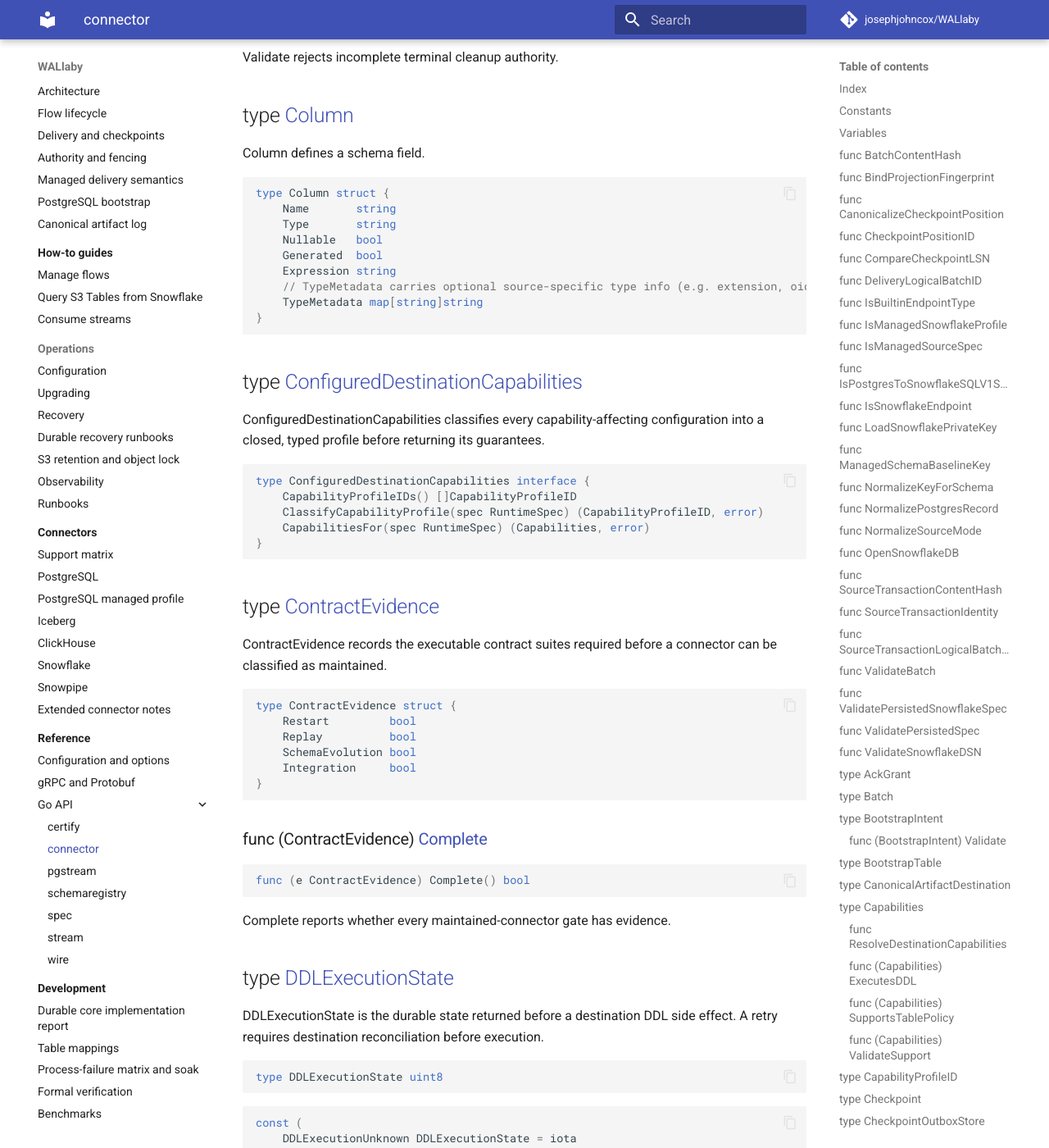
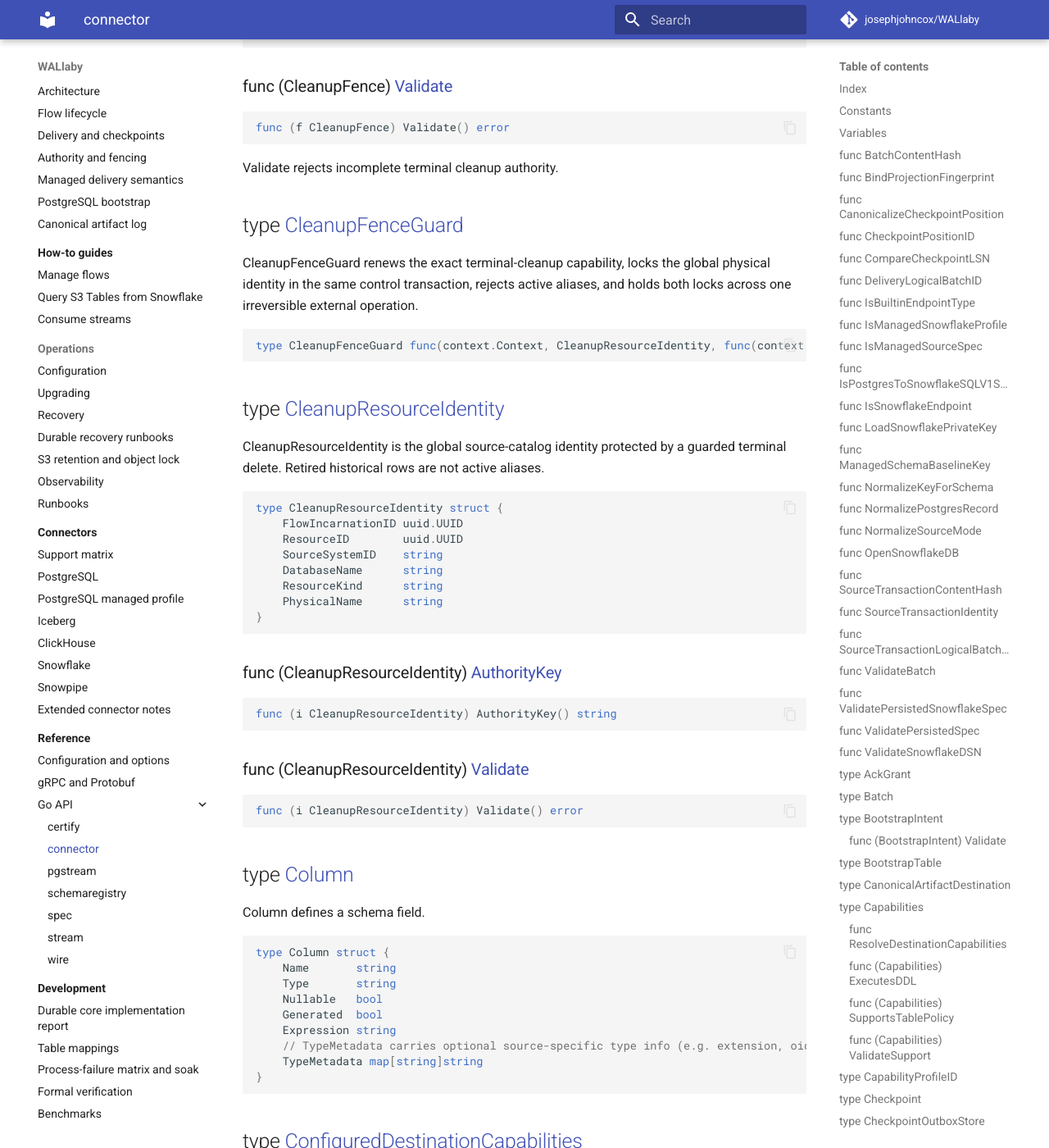
Before and after one commit to josephjohncox/WALlaby, an MkDocs documentation site: the page built from docs/reference/generated/go/connector.md, in a window 1280 px wide and 1400 px high, scrolled down 17292 px. Shown: the whole window at 82% size. Built offline with MkDocs 1.6.1 and Material for MkDocs 9.7.7, drawn with Linux system fonts in a browser that asks for light colours; comment, search, counter and statistics services are not loaded; some of the changed text lies outside the part shown.

Commit message:
docs: refresh cleanup guard API reference

````diff
--- a/docs/reference/generated/go/connector.md
+++ b/docs/reference/generated/go/connector.md
@@ -58,6 +58,10 @@ Package connector defines the stable source, destination, checkpoint, schema, an
 - [type ClaimKind](<#ClaimKind>)
 - [type CleanupFence](<#CleanupFence>)
   - [func \(f CleanupFence\) Validate\(\) error](<#CleanupFence.Validate>)
+- [type CleanupFenceGuard](<#CleanupFenceGuard>)
+- [type CleanupResourceIdentity](<#CleanupResourceIdentity>)
+  - [func \(i CleanupResourceIdentity\) AuthorityKey\(\) string](<#CleanupResourceIdentity.AuthorityKey>)
+  - [func \(i CleanupResourceIdentity\) Validate\(\) error](<#CleanupResourceIdentity.Validate>)
 - [type Column](<#Column>)
 - [type ConfiguredDestinationCapabilities](<#ConfiguredDestinationCapabilities>)
 - [type ContractEvidence](<#ContractEvidence>)
@@ -531,7 +535,7 @@ type Batch struct {
 ```
 
 <a name="BootstrapIntent"></a>
-## type [BootstrapIntent](<https://github.com/josephjohncox/WALlaby/blob/main/pkg/connector/managed_bootstrap.go#L13-L24>)
+## type [BootstrapIntent](<https://github.com/josephjohncox/WALlaby/blob/main/pkg/connector/managed_bootstrap.go#L15-L26>)
 
 BootstrapIntent identifies one immutable managed snapshot generation. It is independent of the public lifecycle state, which remains running while the private bootstrap phases advance.
 
@@ -551,7 +555,7 @@ type BootstrapIntent struct {
 ```
 
 <a name="BootstrapIntent.Validate"></a>
-### func \(BootstrapIntent\) [Validate](<https://github.com/josephjohncox/WALlaby/blob/main/pkg/connector/managed_bootstrap.go#L28>)
+### func \(BootstrapIntent\) [Validate](<https://github.com/josephjohncox/WALlaby/blob/main/pkg/connector/managed_bootstrap.go#L30>)
 
 ```go
 func (i BootstrapIntent) Validate() error
@@ -560,7 +564,7 @@ func (i BootstrapIntent) Validate() error
 Validate rejects incomplete bootstrap identities before any destination table or source resource can be changed.
 
 <a name="BootstrapTable"></a>
-## type [BootstrapTable](<https://github.com/josephjohncox/WALlaby/blob/main/pkg/connector/managed_bootstrap.go#L70-L74>)
+## type [BootstrapTable](<https://github.com/josephjohncox/WALlaby/blob/main/pkg/connector/managed_bootstrap.go#L72-L76>)
 
 BootstrapTable is one projected destination table in the immutable snapshot manifest, including its per\-table write contract.
 
@@ -748,6 +752,49 @@ func (f CleanupFence) Validate() error
 ```
 
 Validate rejects incomplete terminal cleanup authority.
+
+<a name="CleanupFenceGuard"></a>
+## type [CleanupFenceGuard](<https://github.com/josephjohncox/WALlaby/blob/main/pkg/connector/managed_bootstrap.go#L112>)
+
+CleanupFenceGuard renews the exact terminal\-cleanup capability, locks the global physical identity in the same control transaction, rejects active aliases, and holds both locks across one irreversible external operation.
+
+```go
+type CleanupFenceGuard func(context.Context, CleanupResourceIdentity, func(context.Context) error) error
+```
+
+<a name="CleanupResourceIdentity"></a>
+## type [CleanupResourceIdentity](<https://github.com/josephjohncox/WALlaby/blob/main/pkg/connector/managed_bootstrap.go#L86-L93>)
+
+CleanupResourceIdentity is the global source\-catalog identity protected by a guarded terminal delete. Retired historical rows are not active aliases.
+
+```go
+type CleanupResourceIdentity struct {
+    FlowIncarnationID uuid.UUID
+    ResourceID        uuid.UUID
+    SourceSystemID    string
+    DatabaseName      string
+    ResourceKind      string
+    PhysicalName      string
+}
+```
+
+<a name="CleanupResourceIdentity.AuthorityKey"></a>
+### func \(CleanupResourceIdentity\) [AuthorityKey](<https://github.com/josephjohncox/WALlaby/blob/main/pkg/connector/managed_bootstrap.go#L105>)
+
+```go
+func (i CleanupResourceIdentity) AuthorityKey() string
+```
+
+
+
+<a name="CleanupResourceIdentity.Validate"></a>
+### func \(CleanupResourceIdentity\) [Validate](<https://github.com/josephjohncox/WALlaby/blob/main/pkg/connector/managed_bootstrap.go#L95>)
+
+```go
+func (i CleanupResourceIdentity) Validate() error
+```
+
+
 
 <a name="Column"></a>
 ## type [Column](<https://github.com/josephjohncox/WALlaby/blob/main/pkg/connector/connector.go#L97-L105>)
@@ -1081,7 +1128,7 @@ type InitialCheckpointSource interface {
 ```
 
 <a name="ManagedBootstrapDestination"></a>
-## type [ManagedBootstrapDestination](<https://github.com/josephjohncox/WALlaby/blob/main/pkg/connector/managed_bootstrap.go#L93-L100>)
+## type [ManagedBootstrapDestination](<https://github.com/josephjohncox/WALlaby/blob/main/pkg/connector/managed_bootstrap.go#L126-L133>)
 
 ManagedBootstrapDestination stages one immutable snapshot generation and atomically publishes every table in its frozen manifest. External evidence is untrusted until the source bootstrap coordinator records it under the current RunFence in PostgreSQL.
 
@@ -1097,7 +1144,7 @@ type ManagedBootstrapDestination interface {
 ```
 
 <a name="ManagedBootstrapProjector"></a>
-## type [ManagedBootstrapProjector](<https://github.com/josephjohncox/WALlaby/blob/main/pkg/connector/managed_bootstrap.go#L61-L66>)
+## type [ManagedBootstrapProjector](<https://github.com/josephjohncox/WALlaby/blob/main/pkg/connector/managed_bootstrap.go#L63-L68>)
 
 ManagedBootstrapProjector is the typed logical\-projection contract used by snapshot planning and delivery. Source query schemas remain source\-shaped; destination schemas and batches are projected explicitly through this seam.
 
@@ -1111,7 +1158,7 @@ type ManagedBootstrapProjector interface {
 ```
 
 <a name="ManagedBootstrapPublicationReconciler"></a>
-## type [ManagedBootstrapPublicationReconciler](<https://github.com/josephjohncox/WALlaby/blob/main/pkg/connector/managed_bootstrap.go#L106-L108>)
+## type [ManagedBootstrapPublicationReconciler](<https://github.com/josephjohncox/WALlaby/blob/main/pkg/connector/managed_bootstrap.go#L139-L141>)
 
 ManagedBootstrapPublicationReconciler is an optional recovery extension. It preserves the original destination contract while allowing implementations with an atomic publication marker to prove a publish\-before\-control\-receipt crash without replaying publication.
 
@@ -1122,7 +1169,7 @@ type ManagedBootstrapPublicationReconciler interface {
 ```
 
 <a name="ManagedBootstrapResult"></a>
-## type [ManagedBootstrapResult](<https://github.com/josephjohncox/WALlaby/blob/main/pkg/connector/managed_bootstrap.go#L52-L56>)
+## type [ManagedBootstrapResult](<https://github.com/josephjohncox/WALlaby/blob/main/pkg/connector/managed_bootstrap.go#L54-L58>)
 
 ManagedBootstrapResult is the durable source cut installed by a managed bootstrap. SourceOptions are runtime\-only overrides derived from PostgreSQL\-authoritative resource rows; they are never written back to the public flow definition.
 
@@ -1135,7 +1182,7 @@ type ManagedBootstrapResult struct {
 ```
 
 <a name="ManagedBootstrapSource"></a>
-## type [ManagedBootstrapSource](<https://github.com/josephjohncox/WALlaby/blob/main/pkg/connector/managed_bootstrap.go#L78-L80>)
+## type [ManagedBootstrapSource](<https://github.com/josephjohncox/WALlaby/blob/main/pkg/connector/managed_bootstrap.go#L80-L82>)
 
 ManagedBootstrapSource owns the source\-specific exported\-snapshot protocol. The destination is already open when this method is called.
 
@@ -1366,13 +1413,13 @@ type ManagedSnowflakeVersionProvider interface {
 ```
 
 <a name="ManagedSourceResourceCleaner"></a>
-## type [ManagedSourceResourceCleaner](<https://github.com/josephjohncox/WALlaby/blob/main/pkg/connector/managed_bootstrap.go#L85-L87>)
-
-ManagedSourceResourceCleaner retires source resources owned by a managed flow after its stopping generation has quiesced. Implementations must never drop adopted resources and must prove external absence before returning.
+## type [ManagedSourceResourceCleaner](<https://github.com/josephjohncox/WALlaby/blob/main/pkg/connector/managed_bootstrap.go#L118-L120>)
+
+ManagedSourceResourceCleaner retires source resources owned by a managed flow after its stopping generation has quiesced. Implementations must never drop adopted resources, must renew authority before each delete, and must prove external absence before returning.
 
 ```go
 type ManagedSourceResourceCleaner interface {
-    CleanupManagedResources(context.Context, CleanupFence, RuntimeSpec) error
+    CleanupManagedResources(context.Context, CleanupFence, RuntimeSpec, CleanupFenceGuard) error
 }
 ```
 
````
